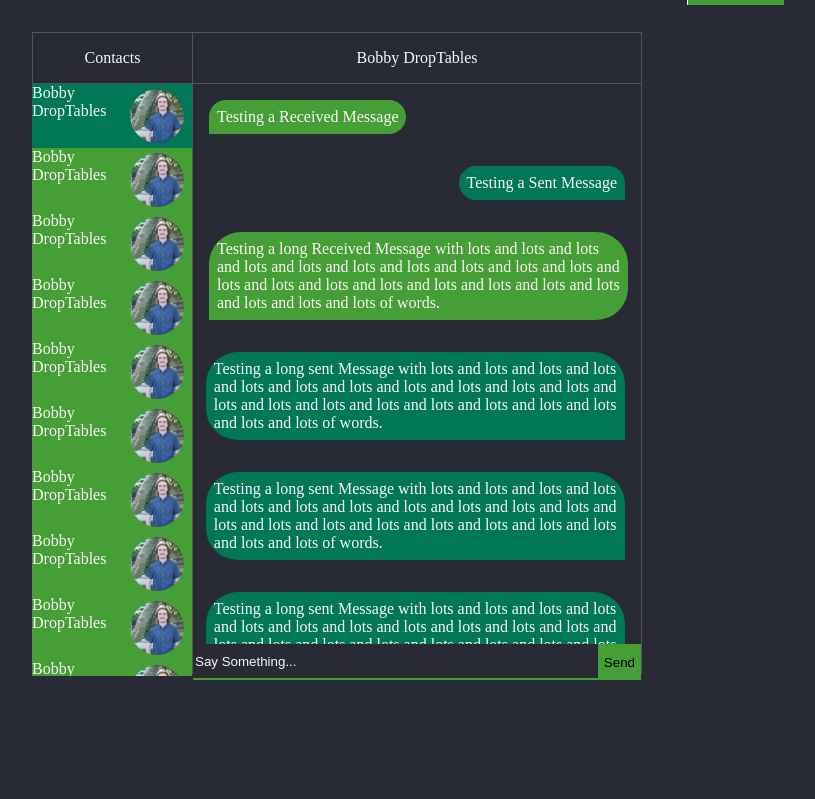
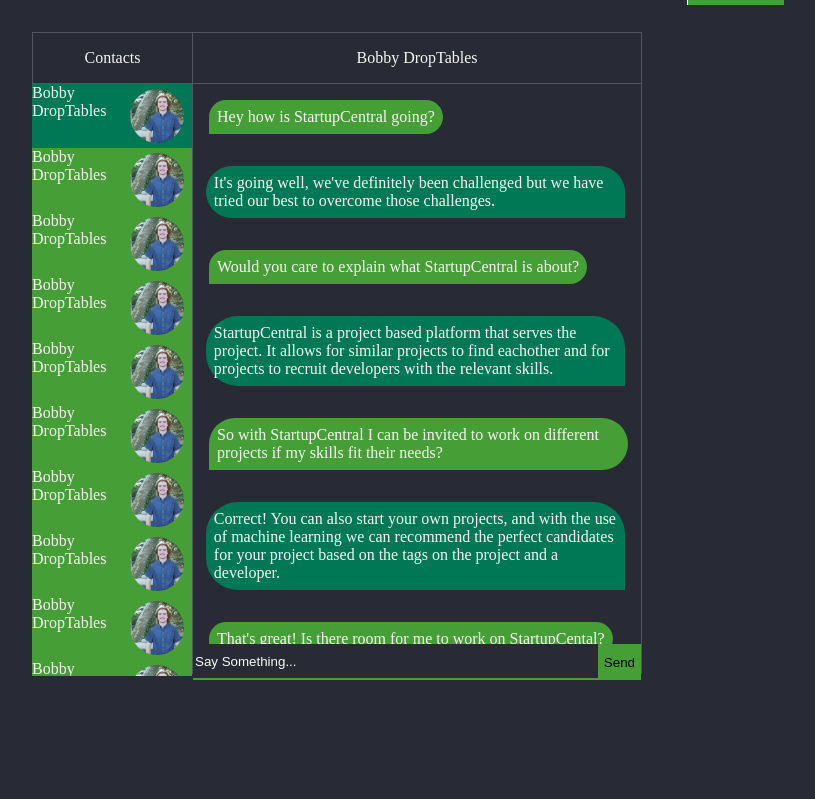
Before and after one commit to charliebrown314/StartupCentral, a Python web app: template view/templates/messaging.html in a window 1280 px wide. Shown: the part 48-847 px from the top of the page, without its empty margins (303-1118 px from the left). Run offline with Jinja, Linux system fonts and the light colour scheme; the template is opened without the code that fills it, so the values that code supplies are empty.

Commit message:
Added a story to messages Template

```diff
--- a/view/templates/messaging.html
+++ b/view/templates/messaging.html
@@ -85,38 +85,34 @@
             </div>
             <div class="conversation-content">
                 <div class="message received">
-                    Testing a Received Message
+                    Hey how is StartupCentral going?
                 </div>
                 <div class="message sent">
-                    Testing a Sent Message
+                    It's going well, we've definitely been challenged but we have tried our best to overcome those challenges.
                 </div>
                 <div class="message received">
-                    Testing a long Received Message with lots and lots and lots and lots and lots and lots and lots and lots and lots and lots and lots and lots and lots and lots and lots
-                    and lots and lots and lots and lots and lots and lots of words.
+                    Would you care to explain what StartupCentral is about?
                 </div>
                 <div class="message sent">
-                    Testing a long sent Message with lots and lots and lots and lots and lots and lots and lots and lots and lots and lots and lots and lots and lots and lots and lots
-                    and lots and lots and lots and lots and lots and lots of words.
+                    StartupCentral is a project based platform that serves the project. It allows for similar projects to find eachother and for projects to recruit developers with the relevant skills.
+                </div>
+                <div class="message received">
+                    So with StartupCentral I can be invited to work on different projects if my skills fit their needs?
                 </div>
                 <div class="message sent">
-                    Testing a long sent Message with lots and lots and lots and lots and lots and lots and lots and lots and lots and lots and lots and lots and lots and lots and lots
-                    and lots and lots and lots and lots and lots and lots of words.
+                    Correct! You can also start your own projects, and with the use of machine learning we can recommend the perfect candidates for your project based on the tags on the project and a developer.
+                </div>
+                <div class="message received">
+                    That's great! Is there room for me to work on StartupCental?
+                </div>
+                <div class="message received">
+                    Of course! It appears that we could use your skills in backend development.
                 </div>
                 <div class="message sent">
-                    Testing a long sent Message with lots and lots and lots and lots and lots and lots and lots and lots and lots and lots and lots and lots and lots and lots and lots
-                    and lots and lots and lots and lots and lots and lots of words.
+                    Perfect! I can't wait to get started! Thank you!
                 </div>
-                <div class="message sent">
-                    Testing a long sent Message with lots and lots and lots and lots and lots and lots and lots and lots and lots and lots and lots and lots and lots and lots and lots
-                    and lots and lots and lots and lots and lots and lots of words.
-                </div>
-                <div class="message sent">
-                    Testing a long sent Message with lots and lots and lots and lots and lots and lots and lots and lots and lots and lots and lots and lots and lots and lots and lots
-                    and lots and lots and lots and lots and lots and lots of words.
-                </div>
-                <div class="message sent">
-                    Testing a long sent Message with lots and lots and lots and lots and lots and lots and lots and lots and lots and lots and lots and lots and lots and lots and lots
-                    and lots and lots and lots and lots and lots and lots of words.
+                <div class="message received">
+                    Of course! Welcome to StartupCentral!
                 </div>
             </div>
             <div class="message-input">
```
